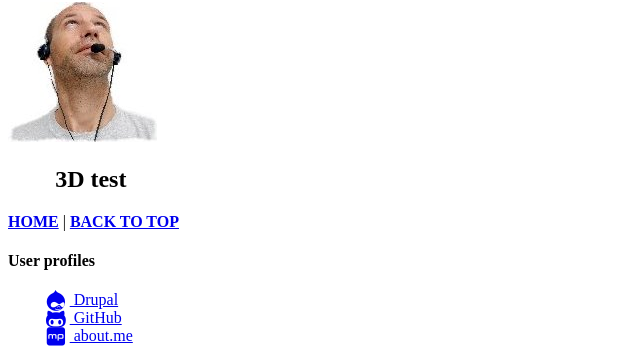
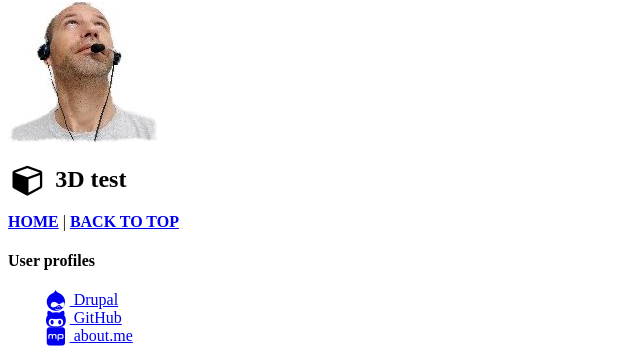
Before and after one commit to lolandese/lolandese.github.com, a Jekyll site: the page built from 3dtest.html, in a window 1280 px wide. Shown: the part 192-547 px from the top of the page, without its empty margins (0-640 px from the left). Built offline with Jekyll 4.4.1, drawn with Linux system fonts in a browser that asks for light colours; nearby versions of some CDN libraries; a script that is not in the unit is left out; comment, search, counter and statistics services are not loaded.

Commit message:
Updated pages

```diff
--- a/3dtest.html
+++ b/3dtest.html
@@ -1,6 +1,7 @@
 ---
 layout: page
 title : 3D test
+icon: cube
 ---
 {% include JB/setup %}
 <script src="https://embed.github.com/view/3d/lolandese/3dtest/master/porsche.stl?height=500&width=680"></script>
```
